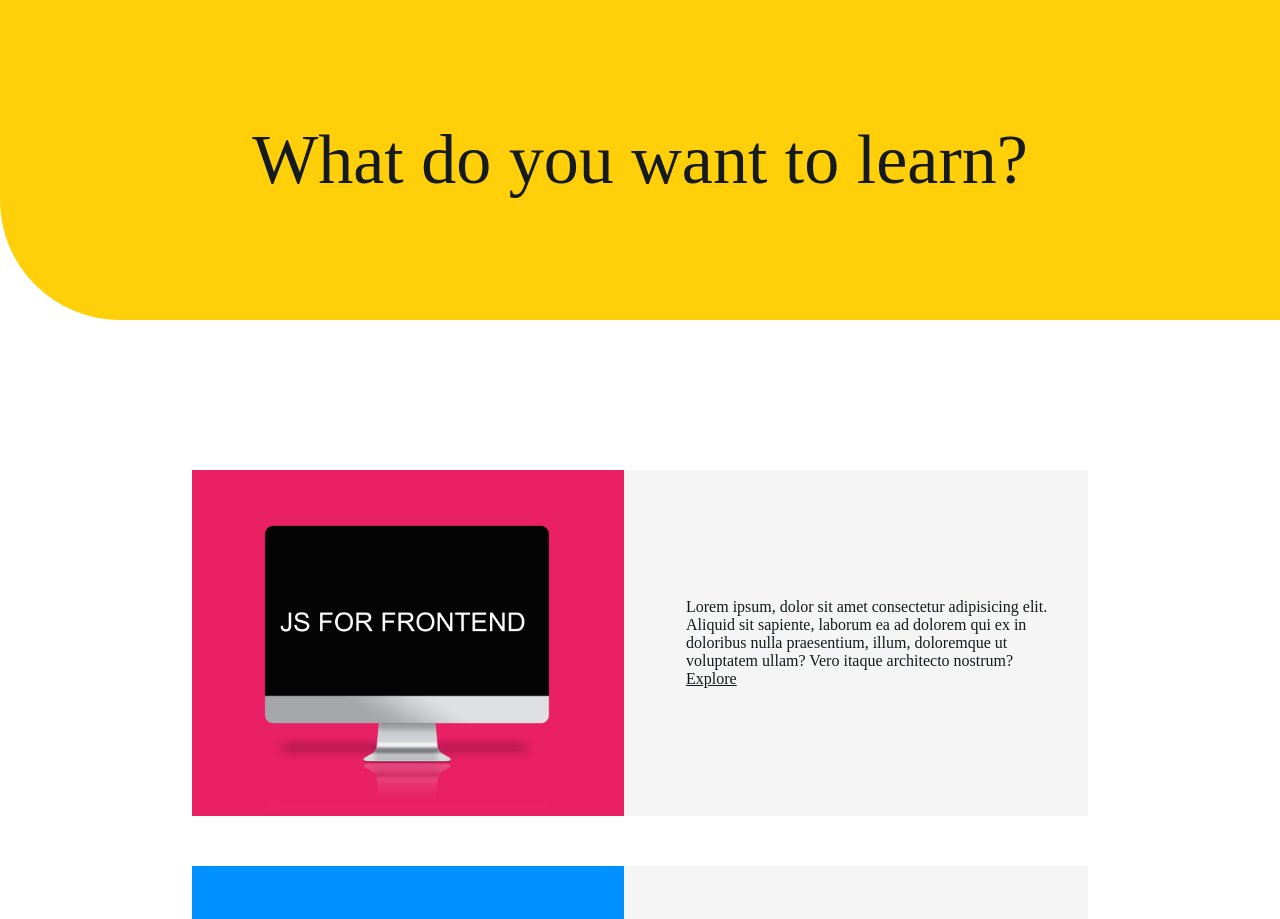
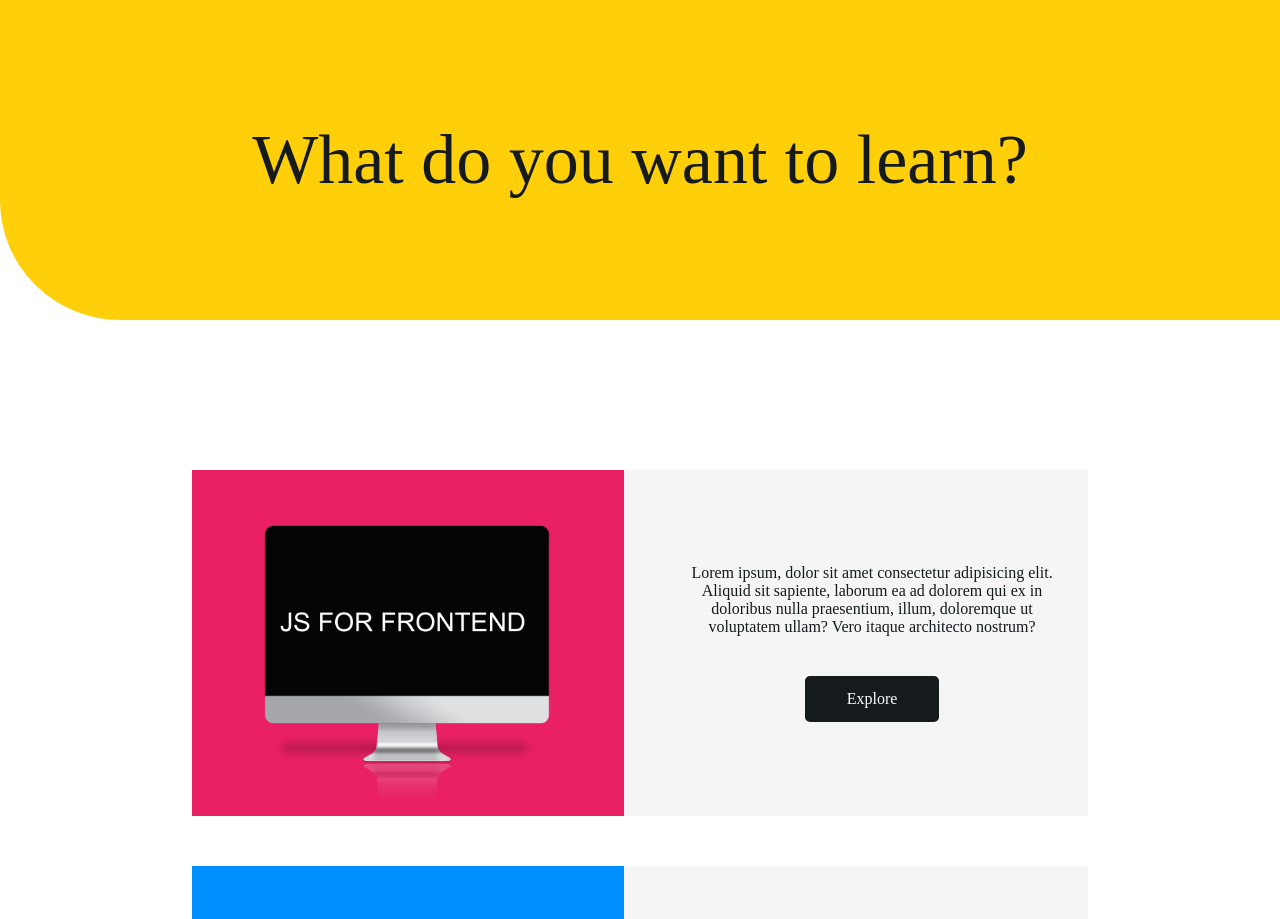
Before and after one commit to abrusu-collins/JS-Pro, a React (Create React App) app: page /resourcelinks in a window 1280 px wide. Shown: the top 919 px of the page. Built offline with nearby package versions, Linux system fonts and the light colour scheme; a web font is replaced by a local one.

Commit message:
nice one

```diff
--- a/src/sass/_resourceslink.scss
+++ b/src/sass/_resourceslink.scss
@@ -6,25 +6,39 @@
     & p {
       font-family: PPBold;
       font-size: 70px;
-      padding:120px 0;
+      padding: 120px 0;
       text-align: center;
     }
   }
   & .all-resouces {
-    // margin-top: 150px;
     width: 70%;
-    margin:150px auto 0 auto;
-    & >div {
-        display: grid;
-        grid-template-columns: repeat(2,1fr);
-        grid-gap:2rem;
-        background-color: #f5f5f5;
-        margin-bottom: 50px;
-        align-items: center;
-        & div{
-            padding: 30px;
+    margin: 150px auto 100px auto;
+    & > div {
+      display: grid;
+      grid-template-columns: repeat(2, 1fr);
+      grid-gap: 2rem;
+      background-color: #f5f5f5;
+      margin-bottom: 50px;
+      align-items: center;
+      & div {
+        padding: 30px;
+        text-align: center;
+        & a {
+          display: inline-block;
+          text-decoration: none;
+          color: $white;
+          background-color: $black;
+          padding: 12px 40px;
+          margin-top: 40px;
+          border-radius: 5px;
+          border: 2px solid $black;
 
+          &:hover {
+            background-color: #f5f5f5;
+            color: $black;
+          }
         }
+      }
     }
   }
   & img {
--- a/src/styles/index.css
+++ b/src/styles/index.css
@@ -291,7 +291,7 @@
 }
 .resourcelinks .all-resouces {
   width: 70%;
-  margin: 150px auto 0 auto;
+  margin: 150px auto 100px auto;
 }
 .resourcelinks .all-resouces > div {
   display: grid;
@@ -303,6 +303,21 @@
 }
 .resourcelinks .all-resouces > div div {
   padding: 30px;
+  text-align: center;
+}
+.resourcelinks .all-resouces > div div a {
+  display: inline-block;
+  text-decoration: none;
+  color: #fcfeff;
+  background-color: #151a1c;
+  padding: 12px 40px;
+  margin-top: 40px;
+  border-radius: 5px;
+  border: 2px solid #151a1c;
+}
+.resourcelinks .all-resouces > div div a:hover {
+  background-color: #f5f5f5;
+  color: #151a1c;
 }
 .resourcelinks img {
   width: 100%;
```
